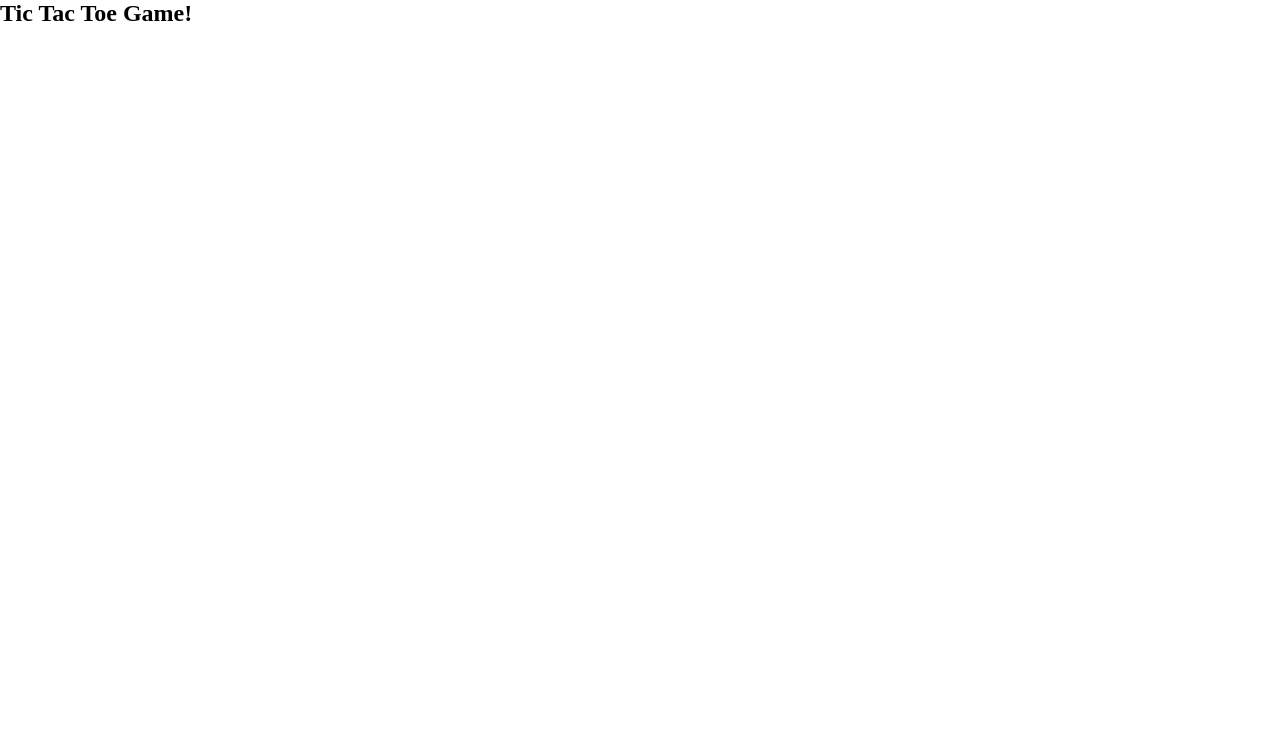
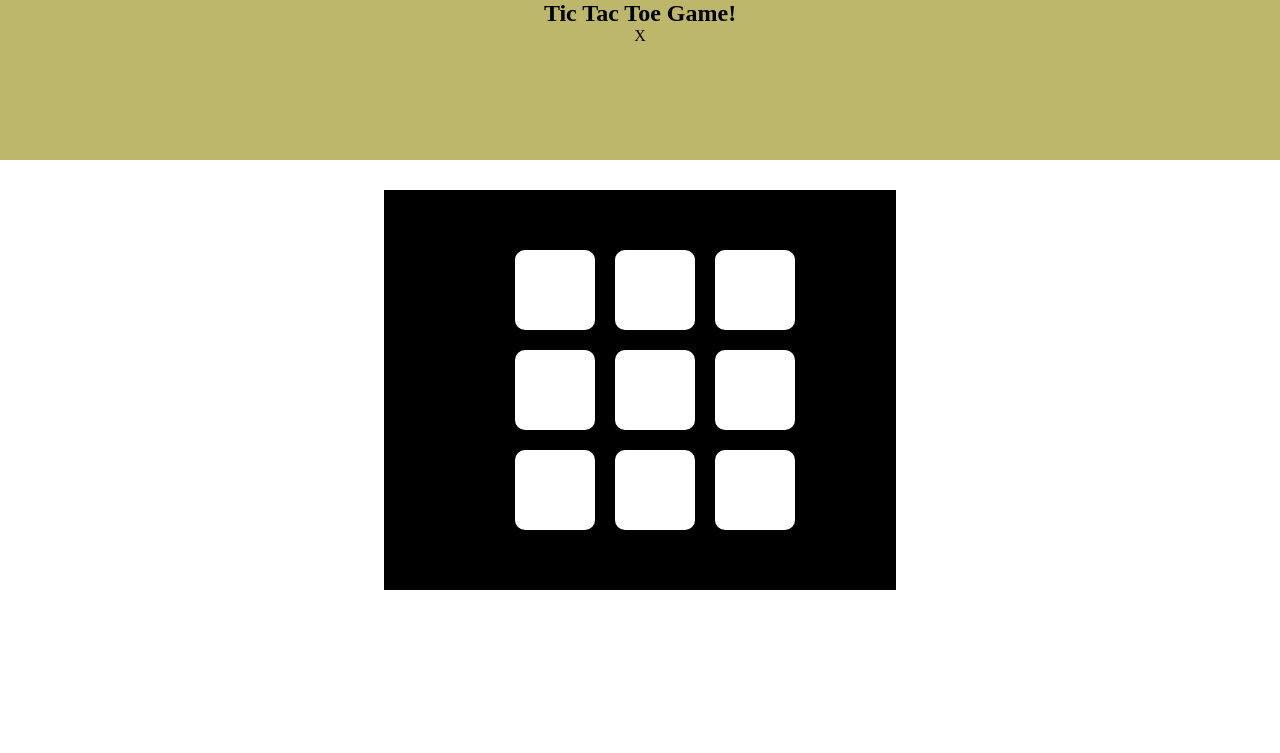
Before and after one commit to adamleveque0-bit/Odin-TicTacToe, a plain HTML site: page index.html in a window 1280 px wide. Drawn offline with Linux system fonts and the light colour scheme.

Commit message:
im starting to know what im doing

```diff
--- a/index.html
+++ b/index.html
@@ -9,20 +9,24 @@
 <body>
     <header>
         <h2>Tic Tac Toe Game!</h2>
+
+        <p class="information">X</p>
     </header>
-
+<div class="wrapper">
     <div class="board">
-        <div class="box"></div>
-        <div class="box"></div>
-        <div class="box"></div>
-        <div class="box"></div>
-        <div class="box"></div>
-        <div class="box"></div>
-        <div class="box"></div>
-        <div class="box"></div>
-        <div class="box"></div>
+        <div class="grid">
+            <button class="box"></button>
+            <button class="box"></button>
+            <button class="box"></button>
+            <button class="box"></button>
+            <button class="box"></button>
+            <button class="box"></button>
+            <button class="box"></button>
+            <button class="box"></button>
+            <button class="box"></button>
+        </div>
     </div>
-
+</div>
 </body>
 <script src="main.js"></script>
 </html>
--- a/main.js
+++ b/main.js
@@ -1,22 +1,40 @@
 console.log("im here!");
 
 let results = "";
-let currentGame = [];
+let currentGameX = [];
+let currentGameO = [];
+let getButtons = document.querySelectorAll('.box');
+let getTurn = document.querySelector('header p');
 
+for(let i = 0; i < getButtons.length; i++){
+    getButtons[i].addEventListener('click', ()=>{
+    console.log('you clicked me!');
+        if(getButtons[i].innerHTML == ''){
 
+            if(getTurn.innerHTML == 'x'){
+                getButtons[i].innerHTML = 'x';
+                getTurn.innerHTML = 'o';
+                currentGameX[i] += i;
+                //CheckWinner(currentGame, results);
+            }else if(getTurn.innerHTML = 'o'){
+                getButtons[i].innerHTML = 'o';
+                getTurn.innerHTML = 'x';
+                currentGameO[i] += i;
+                //CheckWinner(currentGame, results);
+            }else{
+                alert('uh oh something is wrong');
+            }
 
-const game1 = [ 'x','o','x',
-                'x','o','x',
-                'o','x','o',];
-
-const game2 = [ 'o','o','x',
-                'x','o','x',
-                'o','x','o',];
+        }else{
+            alert('you already clicked that one!');
+        }
+        console.log('this is o board', currentGameO);
+        console.log('this is x board', currentGameX);
+    });
+}
 
 function CheckWinner(game, results){
     let winorlose;
-    let X = [];
-    let O = [];
     let winningpatterns =[
             [0, 1, 2],
             [0, 3, 6],
@@ -27,16 +45,12 @@ function CheckWinner(game, results){
             [3, 4, 5],
             [6, 7, 8]];
 
-    for(let i = 0; i > currentGame.length; i++){
-        if(currentGame[i].innerHtml = 'x'){
+    for(let i = 0; i > game.length; i++){
 
-        }else if(currentGame[i].innerHtml = '0'){
-
-        }
     }
 
     return results;
 }
 
-CheckWinner(game1);
-CheckWinner(game2)
+//CheckWinner(game1);
+//CheckWinner(game2);
--- a/style.css
+++ b/style.css
@@ -4,12 +4,43 @@
     border: none;
 }
 header{
-
+    height: 20vh;
+    width: 100%;
+    background-color: darkkhaki;
+}
+header h2{
+    text-align: center;
+}
+header p{
+    text-align: center;
+}
+.wrapper{
+    height: 70vh;
+    width: 80%;
+    margin: auto;
 }
 
-.game{
-
+.board{
+    height: 50vh;
+    width: 50%;
+    background-color: black;
+    margin: auto;
+    margin-top: 30px;
+}
+.grid{
+    position: relative;
+    top: 60px;
+    left: 50px;
+    height: 350px;
+    width: 350px;
+    margin: auto;
+    display: grid;
+    grid-template-columns: 100px 100px 100px;
+    grid-template-rows: 100px 100px 100px;
 }
 .box{
-
+    height: 80px;
+    width: 80px;
+    background-color: white;
+    border-radius: 10px;
 }
```
